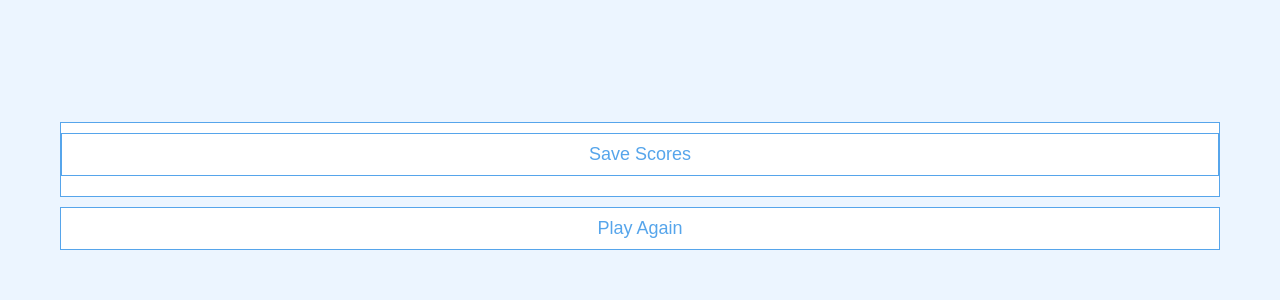
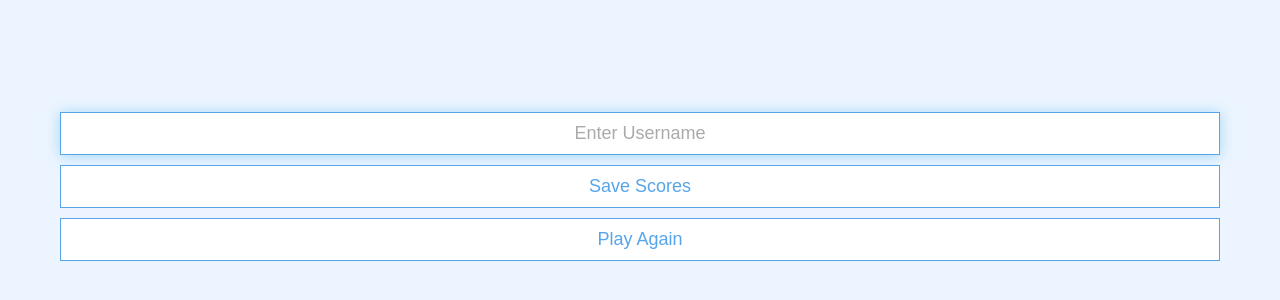
Before and after one commit to Shraddha2104/Coding-Assesment, a plain HTML site: page end.html in a window 1280 px wide. Shown: the part 234-534 px from the top of the page. Drawn offline with Linux system fonts and the light colour scheme.

Commit message:
Update end.html

```diff
--- a/end.html
+++ b/end.html
@@ -11,7 +11,7 @@
   <div class="container">
     <div id="end" class="flex-center flex-column">
       <h1 id="finalScore"></h1>
-      <form action="highscores.html>
+      <form>
         <input type="text" name="username" id="username" placeholder="Enter Username"  class="btn">
         <!-- submit button will be disabled if user doesnt enters his name -->
         <button type="submit" class="btn" id="saveScoreBtn" onclick="saveHighScore(event)" disabled >Save Scores</button>
```
